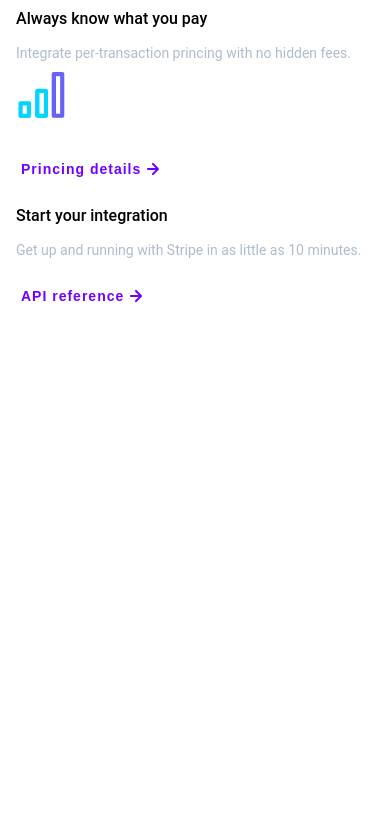
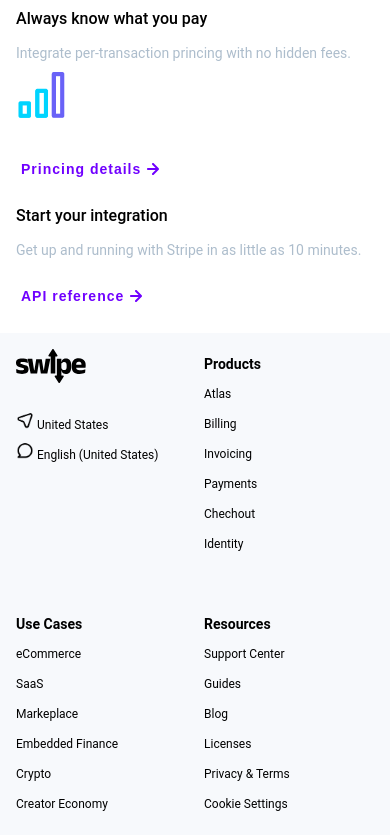
Before and after one commit to Julys17/swipe, a plain HTML site: page indexseccion1.html in a window 390 px wide. Shown: the part 5594-6429 px from the top of the page. Before the commit the page ends 5927 px from the top, so only its background shows below. Drawn offline with Linux system fonts and the light colour scheme.

Commit message:
footer mobile

```diff
--- a/indexseccion1.html
+++ b/indexseccion1.html
@@ -430,6 +430,69 @@
         </button>
       </section>
     </main>
-    <footer></footer>
+    <footer>
+      <section class="seccion7">
+        <div class="columnas">
+          <img
+            src="./imagenesreto2/logo-dark.svg"
+            alt="logo dark"
+            class="logo__footer"
+          />
+
+          <div>
+            <img
+              src="./imagenesreto2/location-icon.png"
+              alt="inoco flecha"
+              class="iconos__footer"
+            />
+            <span>United States</span>
+          </div>
+
+          <div>
+            <img
+              src="./imagenesreto2/comment-icon.png"
+              alt="inoco flecha"
+              class="iconos__footer"
+            />
+            <span>English (United States)</span>
+          </div>
+        </div>
+
+        <div class="columnas">
+          <h3>Products</h3>
+          <ul class="ul">
+            <li>Atlas</li>
+            <li>Billing</li>
+            <li>Invoicing</li>
+            <li>Payments</li>
+            <li>Chechout</li>
+            <li>Identity</li>
+          </ul>
+        </div>
+        <div class="columnas">
+          <h3>Use Cases</h3>
+          <ul class="ul">
+            <li>eCommerce</li>
+            <li>SaaS</li>
+            <li>Markeplace</li>
+            <li>Embedded Finance</li>
+            <li>Crypto</li>
+            <li>Creator Economy</li>
+          </ul>
+        </div>
+
+        <div class="columnas">
+          <h3>Resources</h3>
+          <ul class="ul">
+            <li>Support Center</li>
+            <li>Guides</li>
+            <li>Blog</li>
+            <li>Licenses</li>
+            <li>Privacy & Terms</li>
+            <li>Cookie Settings</li>
+          </ul>
+        </div>
+      </section>
+    </footer>
   </body>
 </html>
--- a/styleseccion1.css
+++ b/styleseccion1.css
@@ -586,3 +586,35 @@
   margin: 25px 5px;
   font-weight: 750;
 }
+
+.seccion7{
+  background-color: #f7f9fc;
+  display: grid;
+  grid-template-columns: 1fr 1fr;
+  grid-template-rows: 1fr 1fr;
+  gap: 18px  ;
+  padding: 0 16px;
+  width: 100%;
+}
+
+.columnas{
+  font-size: 12px;
+  display: block;
+  margin-block-start: 1rem;
+  margin-block-end: 1rem;
+  font-family:"Roboto", sans-serif;
+  line-height: 30px;
+  }
+
+.ul{
+  list-style-type: none;
+}
+
+.logo__footer{
+  margin: 0 0 16px 0;
+  width: 70px;
+}
+
+.iconos__footer{
+  width: 18px;
+}
```
